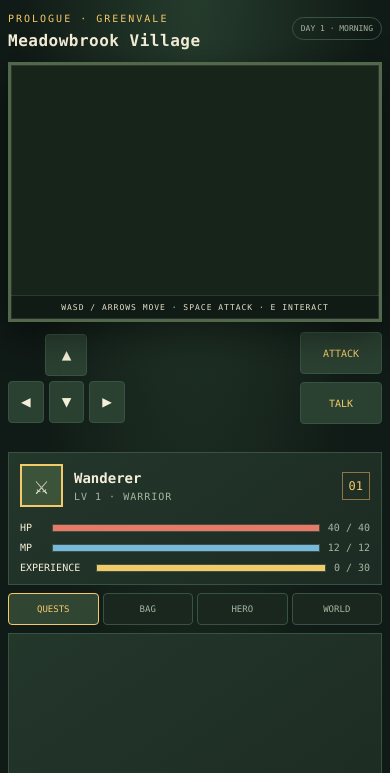
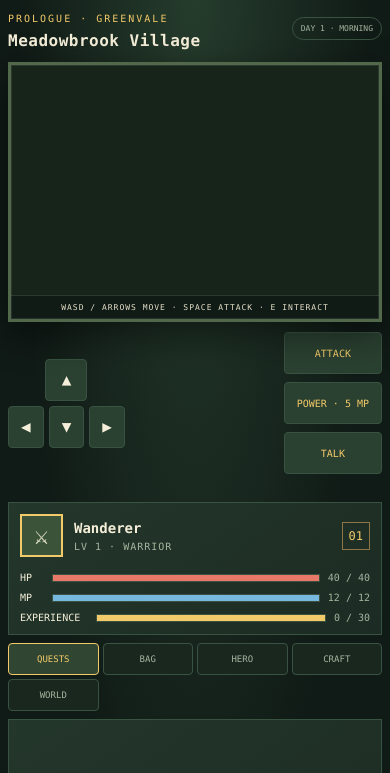
Before and after one commit to shreebalaji767/8-bit-rpg-world, a plain HTML site: page index.html in a window 390 px wide. Shown: the part 71-844 px from the top of the page. Drawn offline with Linux system fonts and the light colour scheme.

Commit message:
Add crafting tab and mobile power skill control

```diff
--- a/index.html
+++ b/index.html
@@ -26,7 +26,7 @@
         </div>
         <div class="touch-controls" aria-label="Touch controls">
           <div class="dpad"><button data-move="up" aria-label="Move up">▲</button><div><button data-move="left" aria-label="Move left">◀</button><button data-move="down" aria-label="Move down">▼</button><button data-move="right" aria-label="Move right">▶</button></div></div>
-          <div class="touch-actions"><button id="touchAttack">ATTACK</button><button id="touchInteract">TALK</button></div>
+          <div class="touch-actions"><button id="touchAttack">ATTACK</button><button id="touchSkill">POWER · 5 MP</button><button id="touchInteract">TALK</button></div>
         </div>
       </section>
       <aside class="sidebar">
@@ -36,7 +36,7 @@
           <div class="stat-line"><span>MP</span><div class="meter mp"><i id="mpBar"></i></div><b id="mpText">12 / 12</b></div>
           <div class="xp-line"><span>EXPERIENCE</span><div class="meter xp"><i id="xpBar"></i></div><b id="xpText">0 / 30</b></div>
         </section>
-        <nav class="tabbar" aria-label="Game menu"><button class="tab active" data-tab="quests">QUESTS</button><button class="tab" data-tab="inventory">BAG</button><button class="tab" data-tab="character">HERO</button><button class="tab" data-tab="world">WORLD</button></nav>
+        <nav class="tabbar" aria-label="Game menu"><button class="tab active" data-tab="quests">QUESTS</button><button class="tab" data-tab="inventory">BAG</button><button class="tab" data-tab="character">HERO</button><button class="tab" data-tab="craft">CRAFT</button><button class="tab" data-tab="world">WORLD</button></nav>
         <section class="info-panel" id="infoPanel" aria-live="polite"></section>
         <section class="quick-actions"><button id="saveButton">SAVE GAME</button><button id="restButton">REST AT INN</button></section>
       </aside>
```
